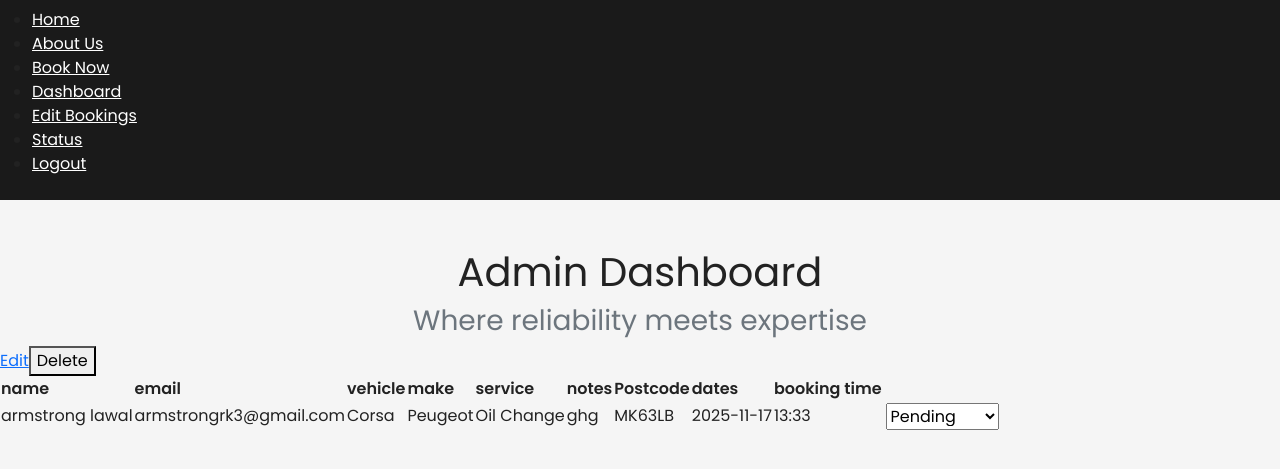
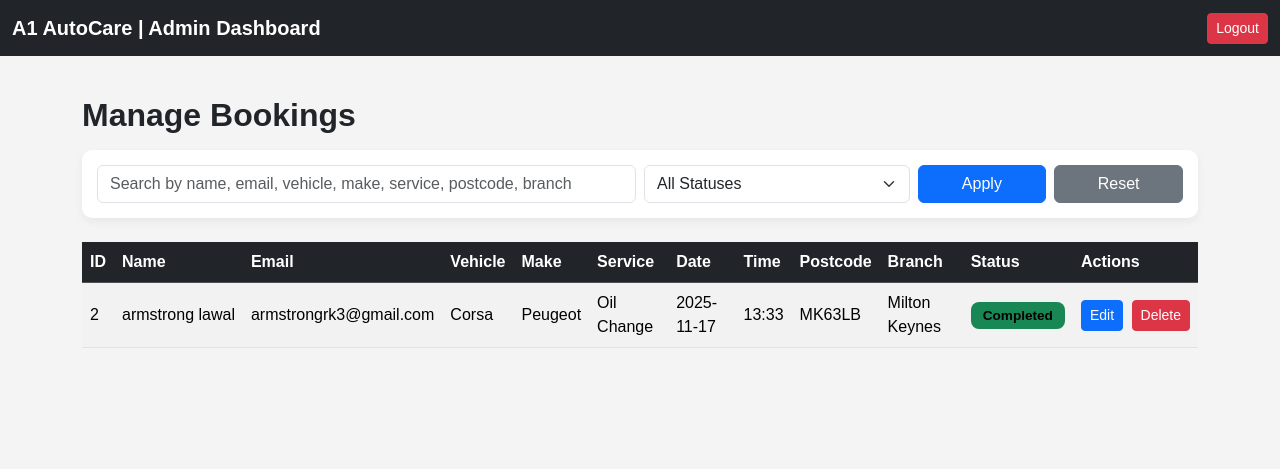
Before and after one commit to adz3k/A1-Autocare-booking-system-CO699, a Flask app: page /admin/dashboard in a window 1280 px wide. Shown: the top 469 px of the page. Run offline with Flask 3, Linux system fonts and the light colour scheme; the visitor is signed in with stand-in values (Sample User, id 1); data comes from the database, SQL or seed files in the repository; both versions use the stored data as it was after the commit.

Commit message:
Fix: Status update logic and branch recalculation fully repaired. - Normalised status values to uppercase across the system - Updated dashboard badge rendering conditions - Fixed edit form status selection and removed invalid options - Repaired postcode → nearest branch recalculation during edit - Refactored edit_booking route for data consistency - Cleaned dashboard table layout and action column alignment - Improved UX on admin edit page System now correctly saves, updates, and displays all booking fields.

```diff
--- a/app.py
+++ b/app.py
@@ -3,25 +3,23 @@ import sqlite3
 from werkzeug.security import generate_password_hash, check_password_hash
 import requests
 import math
-from datetime import date, datetime
+from datetime import date
 
 app = Flask(__name__)
 app.secret_key = 'A1AutoCareSecretKey'
 
-
-# --------------------------------------
-# BRANCH LOCATIONS
-# --------------------------------------
+# -----------------------------
+# BRANCH DATA
+# -----------------------------
 BRANCHES = [
     {"name": "Milton Keynes", "lat": 52.0406, "lon": -0.7594},
     {"name": "Wembley", "lat": 51.5530, "lon": -0.2960},
     {"name": "Luton", "lat": 51.8787, "lon": -0.4200},
 ]
 
-
-# --------------------------------------
-# INITIALISE DATABASE
-# --------------------------------------
+# -----------------------------
+# INITIALISE DB
+# -----------------------------
 def init_db():
     conn = sqlite3.connect('database.db')
     c = conn.cursor()
@@ -54,57 +52,47 @@ def init_db():
     conn.commit()
     conn.close()
 
-
 init_db()
 
-
-# --------------------------------------
-# ADMIN CREDENTIALS
-# --------------------------------------
+# -----------------------------
+# ADMIN ACCOUNT
+# -----------------------------
 ADMIN_EMAIL = "admin@a1autocare.com"
 ADMIN_PASSWORD_HASH = generate_password_hash("admin123")
 
-
-# --------------------------------------
-# POSTCODE TO COORDINATES
-# --------------------------------------
+# -----------------------------
+# POSTCODE → COORDINATES
+# -----------------------------
 def get_coordinates_from_postcode(postcode):
-    postcode = postcode.replace(" ", "")
-
+    postcode = postcode.replace(" ", "").upper()
     try:
         res = requests.get(f"https://api.postcodes.io/postcodes/{postcode}")
         data = res.json()
-
         if data.get("status") == 200:
             return data["result"]["latitude"], data["result"]["longitude"]
+    except:
         return None
+    return None
 
-    except Exception:
-        return None
-
-
-# --------------------------------------
-# HAVERSINE DISTANCE
-# --------------------------------------
+# -----------------------------
+# DISTANCE CALCULATION
+# -----------------------------
 def calculate_distance(lat1, lon1, lat2, lon2):
     R = 6371
     d_lat = math.radians(lat2 - lat1)
     d_lon = math.radians(lon2 - lon1)
-
     a = (
-        math.sin(d_lat / 2) ** 2 +
+        math.sin(d_lat / 2)**2 +
         math.cos(math.radians(lat1)) *
         math.cos(math.radians(lat2)) *
-        math.sin(d_lon / 2) ** 2
+        math.sin(d_lon / 2)**2
     )
-
     c = 2 * math.atan2(math.sqrt(a), math.sqrt(1 - a))
     return R * c
 
-
-# --------------------------------------
+# -----------------------------
 # FIND NEAREST BRANCH
-# --------------------------------------
+# -----------------------------
 def find_nearest_branch(user_lat, user_lon):
     nearest = None
     shortest = float("inf")
@@ -114,75 +102,25 @@ def find_nearest_branch(user_lat, user_lon):
         if dist < shortest:
             shortest = dist
             nearest = branch
-
     return nearest, round(shortest, 1)
 
-
-# --------------------------------------
+# -----------------------------
 # ROUTES
-# --------------------------------------
+# -----------------------------
 @app.route("/")
 def home():
     return render_template("index.html")
-
 
 @app.route("/about")
 def about():
     return render_template("about.html")
 
-
-# --------------------------------------
+# -----------------------------
 # BOOKING PAGE
-# --------------------------------------
+# -----------------------------
 @app.route("/book", methods=["GET", "POST"])
 def book():
     if request.method == "POST":
-
-        # ------------------------------
-        # SERVER-SIDE VALIDATION
-        # ------------------------------
-        errors = []
-
-        required_fields = {
-            "name": request.form["name"],
-            "email": request.form["email"],
-            "vehicle": request.form["vehicle"],
-            "make": request.form["make"],
-            "service": request.form["service"],
-            "postcode": request.form["postcode"],
-            "date": request.form["date"],
-            "booking_time": request.form["booking_time"]
-        }
-
-        for field, value in required_fields.items():
-            if not value or value.strip() == "":
-                errors.append(f"{field.capitalize()} is required.")
-
-        # Email validation
-        if "@" not in request.form["email"] or "." not in request.form["email"]:
-            errors.append("Please enter a valid email address.")
-
-        # Date validation
-        try:
-            user_date = datetime.strptime(request.form["date"], "%Y-%m-%d").date()
-            if user_date < date.today():
-                errors.append("Booking date cannot be in the past.")
-        except:
-            errors.append("Invalid date format.")
-
-        # Postcode validation
-        if len(request.form["postcode"].replace(" ", "")) < 5:
-            errors.append("Please enter a valid UK postcode.")
-
-        # If errors exist
-        if errors:
-            for err in errors:
-                flash(err, "danger")
-            return redirect(url_for("book"))
-
-        # ------------------------------
-        # SAFE EXTRACTION AFTER VALIDATION
-        # ------------------------------
         name = request.form["name"]
         email = request.form["email"]
         vehicle = request.form["vehicle"]
@@ -191,11 +129,11 @@ def book():
         notes = request.form["notes"]
         date_val = request.form["date"]
         booking_time = request.form["booking_time"]
-        postcode = request.form["postcode"]
+        postcode = request.form["postcode"].replace(" ", "").upper()
 
-        # Postcode → Coordinates
         coords = get_coordinates_from_postcode(postcode)
-        branch_name = "Unknown"
+
+        branch_name = "UNKNOWN"
         branch_distance = None
 
         if coords:
@@ -204,20 +142,19 @@ def book():
             branch_name = nearest_branch["name"]
             branch_distance = distance_km
         else:
-            flash("Invalid postcode. Could not calculate nearest branch.", "warning")
+            flash("Invalid postcode. Nearest branch not assigned.", "warning")
 
-        # Save in session for confirm page
         session["nearest_branch_name"] = branch_name
         session["nearest_branch_distance"] = branch_distance
 
-        # Insert booking
         conn = sqlite3.connect("database.db")
         c = conn.cursor()
         c.execute("""
             INSERT INTO bookings
-            (name, email, vehicle, make, service, notes, date, booking_time, postcode, branch)
-            VALUES (?, ?, ?, ?, ?, ?, ?, ?, ?, ?)
-        """, (name, email, vehicle, make, service, notes, date_val, booking_time, postcode, branch_name))
+            (name, email, vehicle, make, service, notes, date, booking_time, postcode, branch, status)
+            VALUES (?, ?, ?, ?, ?, ?, ?, ?, ?, ?, ?)
+        """, (name, email, vehicle, make, service, notes, date_val, booking_time, postcode, branch_name, "PENDING"))
+
         conn.commit()
         conn.close()
 
@@ -225,34 +162,31 @@ def book():
 
     return render_template("book.html", min_date=date.today())
 
-
-# --------------------------------------
+# -----------------------------
 # CONFIRMATION PAGE
-# --------------------------------------
+# -----------------------------
 @app.route("/confirm")
 def confirm():
     conn = sqlite3.connect("database.db")
     conn.row_factory = sqlite3.Row
     c = conn.cursor()
-
     c.execute("SELECT * FROM bookings ORDER BY id DESC LIMIT 1")
     booking = c.fetchone()
     conn.close()
 
-    if booking is None:
-        return "Please complete a booking first.", 400
+    if not booking:
+        return "No booking found", 400
 
     return render_template(
         "confirm.html",
         booking=booking,
         nearest_branch_name=session.get("nearest_branch_name"),
-        nearest_branch_distance=session.get("nearest_branch_distance"),
+        nearest_branch_distance=session.get("nearest_branch_distance")
     )
 
-
-# --------------------------------------
+# -----------------------------
 # LOGIN
-# --------------------------------------
+# -----------------------------
 @app.route("/login", methods=["GET", "POST"])
 def login():
     if request.method == "POST":
@@ -261,37 +195,61 @@ def login():
 
         if email == ADMIN_EMAIL and check_password_hash(ADMIN_PASSWORD_HASH, password):
             session["admin_logged_in"] = True
-            flash("Login successful!", "success")
             return redirect(url_for("dashboard"))
 
-        flash("Invalid credentials.", "danger")
-        return redirect(url_for("login"))
+        flash("Invalid login details.", "danger")
 
     return render_template("login.html")
 
-
-# --------------------------------------
-# ADMIN DASHBOARD
-# --------------------------------------
+# -----------------------------
+# DASHBOARD
+# -----------------------------
 @app.route("/admin/dashboard")
 def dashboard():
     if not session.get("admin_logged_in"):
-        flash("Please login first.", "warning")
         return redirect(url_for("login"))
+
+    search = request.args.get("search", "").lower()
+    filter_status = request.args.get("status", "ALL")
 
     conn = sqlite3.connect("database.db")
     conn.row_factory = sqlite3.Row
     c = conn.cursor()
-    c.execute("SELECT * FROM bookings")
+
+    query = "SELECT * FROM bookings WHERE 1=1"
+    params = []
+
+    if search:
+        query += """ AND (
+            LOWER(name) LIKE ? OR
+            LOWER(email) LIKE ? OR
+            LOWER(vehicle) LIKE ? OR
+            LOWER(make) LIKE ? OR
+            LOWER(service) LIKE ? OR
+            LOWER(postcode) LIKE ? OR
+            LOWER(branch) LIKE ?
+        )"""
+        for _ in range(7):
+            params.append(f"%{search}%")
+
+    if filter_status != "ALL":
+        query += " AND status=?"
+        params.append(filter_status)
+
+    c.execute(query, params)
     bookings = c.fetchall()
     conn.close()
 
-    return render_template("dashboard.html", bookings=bookings)
+    return render_template(
+        "dashboard.html",
+        bookings=bookings,
+        search=search,
+        filter_status=filter_status
+    )
 
-
-# --------------------------------------
+# -----------------------------
 # EDIT BOOKING
-# --------------------------------------
+# -----------------------------
 @app.route("/admin/edit/<int:id>", methods=["GET", "POST"])
 def edit_booking(id):
     conn = sqlite3.connect("database.db")
@@ -307,11 +265,12 @@ def edit_booking(id):
         notes = request.form["notes"]
         date_val = request.form["date"]
         booking_time = request.form["booking_time"]
-        status = request.form["status"]
-        postcode = request.form["postcode"]
+
+        postcode = request.form["postcode"].replace(" ", "").upper()
+        status = request.form["status"].upper()
 
         coords = get_coordinates_from_postcode(postcode)
-        branch_name = "Unknown"
+        branch_name = "UNKNOWN"
 
         if coords:
             user_lat, user_lon = coords
@@ -336,16 +295,11 @@ def edit_booking(id):
     booking = c.fetchone()
     conn.close()
 
-    if not booking:
-        flash("Booking not found.", "danger")
-        return redirect(url_for("dashboard"))
-
     return render_template("edit.html", booking=booking)
 
-
-# --------------------------------------
+# -----------------------------
 # DELETE BOOKING
-# --------------------------------------
+# -----------------------------
 @app.route("/admin/delete/<int:id>", methods=["POST"])
 def delete_booking(id):
     conn = sqlite3.connect("database.db")
@@ -353,21 +307,16 @@ def delete_booking(id):
     c.execute("DELETE FROM bookings WHERE id=?", (id,))
     conn.commit()
     conn.close()
+
     return redirect(url_for("dashboard"))
 
-
-# --------------------------------------
+# -----------------------------
 # LOGOUT
-# --------------------------------------
+# -----------------------------
 @app.route("/logout")
 def logout():
     session.pop("admin_logged_in", None)
-    flash("You have been logged out.", "info")
     return redirect(url_for("login"))
 
-
-# --------------------------------------
-# START APPLICATION
-# --------------------------------------
 if __name__ == "__main__":
     app.run(debug=True)
--- a/templates/dashboard.html
+++ b/templates/dashboard.html
@@ -3,113 +3,166 @@
 <head>
     <meta charset="UTF-8">
     <meta name="viewport" content="width=device-width, initial-scale=1.0">
-  <title>A1 AutoCare | Admin Login</title>
+    <title>Admin Dashboard | A1 AutoCare</title>
 
-  <!-- Bootstrap CSS -->
-  <link href="https://cdn.jsdelivr.net/npm/bootstrap@5.3.8/dist/css/bootstrap.min.css"
-        rel="stylesheet"
-        integrity="sha384-sRIl4kxILFvY47J16cr9ZwB07vP4J8+LH7qKQnuqkuIAvNWLzeN8tE5YBujZqJLB"
-        crossorigin="anonymous">
-
-  <!-- Custom Font (optional) -->
-  <link href="https://fonts.googleapis.com/css2?family=Poppins:wght@400;600&display=swap" rel="stylesheet">
+    <link href="https://cdn.jsdelivr.net/npm/bootstrap@5.3.8/dist/css/bootstrap.min.css" rel="stylesheet">
 
     <style>
         body {
+            background-color: #f4f4f4;
             font-family: 'Poppins', sans-serif;
-      background-color: #F5F5F5;
-      color: #222;
-      margin: 0;
-      padding: 0;
         }
-    .navbar {
-      background-color: #1A1A1A;
+        .dashboard-container {
+            margin-top: 40px;
         }
-    .navbar a {
-      color: white !important;
-      margin-right: 20px;
+        .status-badge {
+            padding: 6px 12px;
+            border-radius: 8px;
+            font-size: 0.85rem;
+            font-weight: 600;
+            white-space: nowrap;
         }
-    .navbar a:hover {
-      color: #FF9800 !important;
+        .filter-box {
+            background: white;
+            padding: 15px;
+            border-radius: 10px;
+            box-shadow: 0 4px 10px rgba(0,0,0,0.05);
         }
-    .header-text {
-      text-align: center;
-      margin-top: 40px;
+        th, td {
+            vertical-align: middle !important;
         }
     </style>
 </head>
 
 <body>
- <nav class="navbar">
-  <ul>
-    <li><a href="{{ url_for('home') }}">Home</a></li>
-    <li><a href="{{ url_for('about') }}">About Us</a></li>
-    <li><a href="{{ url_for('book') }}">Book Now</a></li>
 
-    {% if session.get('admin_logged_in') %}
-      <!-- Admin-only navigation -->
-      <li><a href="{{ url_for('dashboard') }}">Dashboard</a></li>
-      <li><a href="{{ url_for('dashboard') }}">Edit Bookings</a></li>
-      <li><a href="{{ url_for('dashboard') }}#status">Status</a></li>
-      <li><a href="{{ url_for('logout') }}">Logout</a></li>
-    {% else %}
-      <li><a href="{{ url_for('login') }}">Admin Login</a></li>
-    {% endif %}
-  </ul>
+<nav class="navbar navbar-dark bg-dark">
+    <div class="container-fluid">
+        <span class="navbar-brand fw-bold">A1 AutoCare | Admin Dashboard</span>
+        <a href="{{ url_for('logout') }}" class="btn btn-danger btn-sm">Logout</a>
+    </div>
 </nav>
 
+<div class="container dashboard-container">
 
-  <!-- Page Content -->
-  <div class="container text-center mt-5 header-text">
-    <h1>Admin Dashboard</h1>
-    <h3 class="text-secondary">Where reliability meets expertise</h3>
+    <h2 class="fw-bold mb-3">Manage Bookings</h2>
+
+    <!-- SEARCH + STATUS FILTERS -->
+    <div class="filter-box mb-4">
+        <form method="get" action="{{ url_for('dashboard') }}" class="row g-2">
+
+            <!-- Search Bar -->
+            <div class="col-md-6">
+                <input
+                    type="text"
+                    name="search"
+                    class="form-control"
+                    placeholder="Search by name, email, vehicle, make, service, postcode, branch"
+                    value="{{ search or '' }}"
+                >
             </div>
 
-  <table>
-  <thead>
+            <!-- Status Filter -->
+            <div class="col-md-3">
+                <select name="status" class="form-select">
+                    <option value="ALL" {% if filter_status == 'ALL' %}selected{% endif %}>All Statuses</option>
+                    <option value="PENDING" {% if filter_status == 'PENDING' %}selected{% endif %}>Pending</option>
+                    <option value="IN PROGRESS" {% if filter_status == 'IN PROGRESS' %}selected{% endif %}>In Progress</option>
+                    <option value="COMPLETED" {% if filter_status == 'COMPLETED' %}selected{% endif %}>Completed</option>
+                    <option value="CANCELLED" {% if filter_status == 'CANCELLED' %}selected{% endif %}>Cancelled</option>
+                </select>
+            </div>
+
+            <!-- Buttons -->
+            <div class="col-md-3 d-flex gap-2">
+                <button type="submit" class="btn btn-primary w-100">Apply</button>
+                <a href="{{ url_for('dashboard') }}" class="btn btn-secondary w-100">Reset</a>
+            </div>
+
+        </form>
+    </div>
+
+    <!-- TABLE -->
+    <div class="table-responsive">
+        <table class="table table-striped table-hover align-middle">
+
+            <thead class="table-dark">
                 <tr>
-      <th>name</th>
-      <th>email</th>
-      <th>vehicle</th>
-      <th>make</th>
-      <th>service</th>
-     <th>notes</th>
+                    <th>ID</th>
+                    <th>Name</th>
+                    <th>Email</th>
+                    <th>Vehicle</th>
+                    <th>Make</th>
+                    <th>Service</th>
+                    <th>Date</th>
+                    <th>Time</th>
                     <th>Postcode</th>
-      <th>dates</th>
-      <th>booking time</th>
+                    <th>Branch</th>
+                    <th>Status</th>
+                    <th>Actions</th>
                 </tr>
             </thead>
+
             <tbody>
-    {% for booking in bookings %}
+                {% for b in bookings %}
                 <tr>
-      <td>{{ booking.name }}</td>
-      <td>{{ booking.email }}</td>
-      <td>{{ booking.vehicle }}</td>
-      <td>{{ booking.make }}</td>
-      <td>{{ booking.service }}</td>
-      <td>{{ booking.notes }}</td>
-      <td>{{ booking['postcode'] }}</td>
-      <td>{{ booking.date }}</td>
-      <td>{{ booking.booking_time }}</td>
-      <td>
-     <td>
+                    <td>{{ b.id }}</td>
+                    <td class="text-nowrap">{{ b.name }}</td>
+                    <td class="text-nowrap">{{ b.email }}</td>
+                    <td>{{ b.vehicle }}</td>
+                    <td>{{ b.make }}</td>
+                    <td>{{ b.service }}</td>
+                    <td>{{ b.date }}</td>
+                    <td>{{ b.booking_time }}</td>
+                    <td class="text-nowrap">{{ b.postcode }}</td>
+                    <td>{{ b.branch }}</td>
 
-  <form action="/admin/update-status/{{ booking['id'] }}" method="POST">
-    <select name="status" onchange="this.form.submit()">
-      <option value="Pending" {% if booking['status']=='Pending' %}selected{% endif %}>Pending</option>
-      <option value="Confirmed" {% if booking['status']=='Confirmed' %}selected{% endif %}>Confirmed</option>
-      <option value="In Progress" {% if booking['status']=='In Progress' %}selected{% endif %}>In Progress</option>
-      <option value="Completed" {% if booking['status']=='Completed' %}selected{% endif %}>Completed</option>
-      <option value="Cancelled" {% if booking['status']=='Cancelled' %}selected{% endif %}>Cancelled</option>
-    </select>
+                    <!-- STATUS COLUMN -->
+                    <td class="text-center">
+                        {% if b.status == 'PENDING' %}
+                            <span class="status-badge bg-warning text-dark">Pending</span>
+
+                        {% elif b.status == 'IN PROGRESS' %}
+                            <span class="status-badge bg-info text-dark">In Progress</span>
+
+                        {% elif b.status == 'COMPLETED' %}
+                            <span class="status-badge bg-success">Completed</span>
+
+                        {% elif b.status == 'CANCELLED' %}
+                            <span class="status-badge bg-danger">Cancelled</span>
+
+                        {% else %}
+                            <span class="status-badge bg-secondary">Unknown</span>
+                        {% endif %}
+                    </td>
+
+                    <!-- ACTIONS COLUMN -->
+                    <td class="text-center" style="white-space: nowrap;">
+                        <a href="{{ url_for('edit_booking', id=b.id) }}"
+                           class="btn btn-sm btn-primary me-1">
+                            Edit
+                        </a>
+
+                        <form action="{{ url_for('delete_booking', id=b.id) }}"
+                              method="POST"
+                              style="display:inline;">
+                            <button class="btn btn-sm btn-danger"
+                                    onclick="return confirm('Delete this booking?');">
+                                Delete
+                            </button>
                         </form>
                     </td>
-       <a href="{{ url_for('edit_booking', id=booking['id']) }}">Edit</a>
-        <form action="/admin/delete/{{ booking.id }}" method="POST" style="display:inline">
-         <button type="submit">Delete</button>
-        </form>
-      </td>
+
                 </tr>
                 {% endfor %}
             </tbody>
+
         </table>
+    </div>
+
+</div>
+
+<script src="https://cdn.jsdelivr.net/npm/bootstrap@5.3.8/dist/js/bootstrap.bundle.min.js"></script>
+
+</body>
+</html>
```
Also changed, not shown: templates/edit.html (+56 -101 lines), templates/login.html (+59 -36 lines), database.db. Lines whose indentation alone changed are shown as unchanged.
